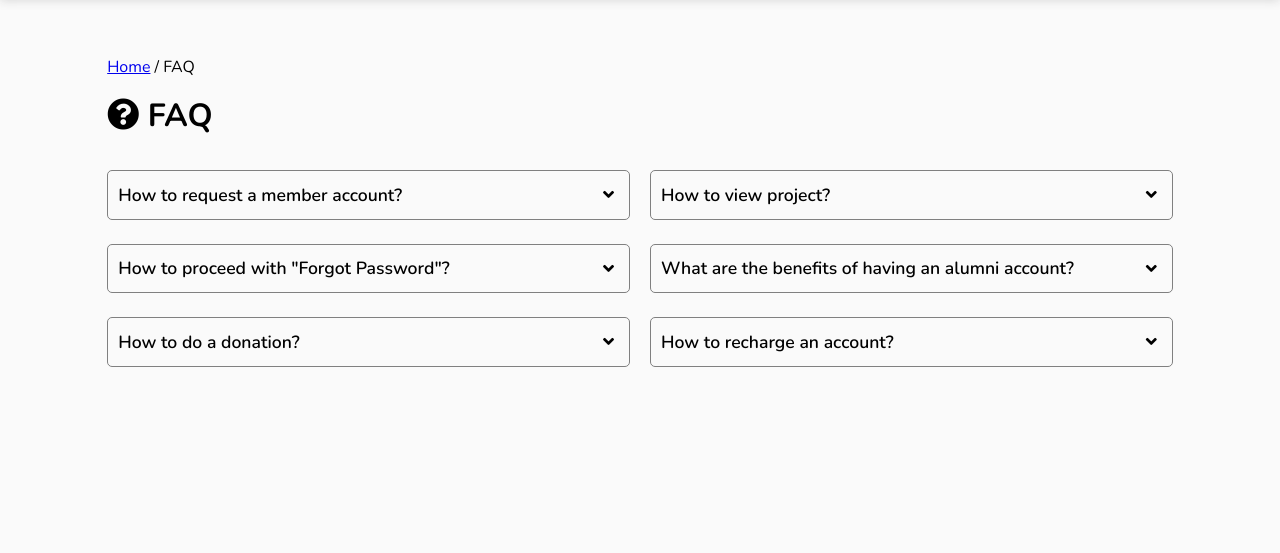
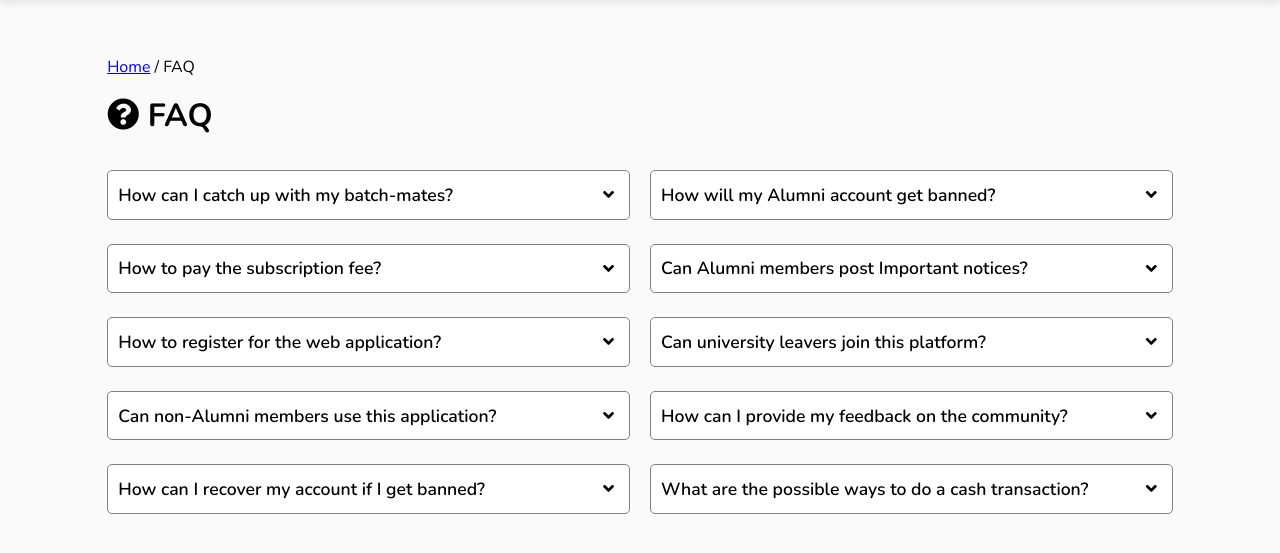
Before and after one commit to IsuruVihan/UCSC_Alumni_Diaries, a PHP site: page /faq.php in a window 1280 px wide. Shown: the part 70-623 px from the top of the page. Run offline with PHP 8.4, Linux system fonts and the light colour scheme; some libraries are stand-ins or nearby versions.

Commit message:
FAQ UI/UX done

```diff
--- a/assets/styles/faq.css
+++ b/assets/styles/faq.css
@@ -57,6 +57,7 @@
     transition: all ease-in-out 0.5s;
     display: flex;
     flex-direction: column;
+    background: white;
 }
 
 .question:hover {
--- a/pages/faq.php
+++ b/pages/faq.php
@@ -13,55 +13,104 @@
     </p>
 </div>
 <div class='faq'>
-	<div class='column-1'>
+    <div class='column-1'>
         <div class='question'>
             <div class='header'>
-                How to request a member account?
+                How can I catch up with my batch-mates?
                 <i class='fas fa-angle-down dropdown-icon' id='icon-1' onclick="showHide('1')"></i>
             </div>
             <div class='answer' id='ans-1'>
+                You can join your batch chat group using the link in your chat group.
             </div>
         </div>
         <div class='question'>
             <div class='header'>
-                How to proceed with "Forgot Password"?
+                How to pay the subscription fee?
                 <i class='fas fa-angle-down dropdown-icon' id='icon-2' onclick="showHide('2')"></i>
             </div>
             <div class='answer' id='ans-2'>
+                You can choose your subscription plan as monthly or annually according your preference and you are able
+                to pay it via pay here or another payment mechanism.
             </div>
         </div>
         <div class='question'>
             <div class='header'>
-                How to do a donation?
+                How to register for the web application?
                 <i class='fas fa-angle-down dropdown-icon' id='icon-3' onclick="showHide('3')"></i>
             </div>
             <div class='answer' id='ans-3'>
+                In order to register for the web application you are required to fill the the sign-in form and request
+                permission from the UCSC Alumni Top Board. The top board will check your application according to
+                specific eligibility criteria and inform you the approval or rejection through the email you provided.
+            </div>
+        </div>
+        <div class='question'>
+            <div class='header'>
+                Can non-Alumni members use this application?
+                <i class='fas fa-angle-down dropdown-icon' id='icon-4' onclick="showHide('4')"></i>
+            </div>
+            <div class='answer' id='ans-4'>
+                No, This application is a community platform designed only for UCSC Alumni association. But still you
+                can donate for the association as well as for the projects carried out by the association.
+            </div>
+        </div>
+        <div class='question'>
+            <div class='header'>
+                How can I recover my account if I get banned?
+                <i class='fas fa-angle-down dropdown-icon' id='icon-5' onclick="showHide('5')"></i>
+            </div>
+            <div class='answer' id='ans-5'>
+                You can contact one of the top board members to clarify the reason behind the banning and if you have
+                not violated any of the rules they will unban your account.
             </div>
         </div>
     </div>
     <div class='column-2'>
         <div class='question'>
             <div class='header'>
-                How to view project?
-                <i class='fas fa-angle-down dropdown-icon' id='icon-4' onclick="showHide('4')"></i>
+                How will my Alumni account get banned?
+                <i class='fas fa-angle-down dropdown-icon' id='icon-6' onclick="showHide('6')"></i>
             </div>
-            <div class='answer' id='ans-4'>
+            <div class='answer' id='ans-6'>
+                The Top Board members have the rights to ban your Alumni account if you violate any of the rules of the
+                association, if you misbehave within the platform and post abusive content.
             </div>
         </div>
         <div class='question'>
             <div class='header'>
-                What are the benefits of having an alumni account?
-                <i class='fas fa-angle-down dropdown-icon' id='icon-5' onclick="showHide('5')"></i>
+                Can Alumni members post Important notices?
+                <i class='fas fa-angle-down dropdown-icon' id='icon-7' onclick="showHide('7')"></i>
             </div>
-            <div class='answer' id='ans-5'>
+            <div class='answer' id='ans-7'>
+                No, only the Top Board members are able to post important notices on the wall.
             </div>
         </div>
         <div class='question'>
             <div class='header'>
-                How to recharge an account?
-                <i class='fas fa-angle-down dropdown-icon' id='icon-6' onclick="showHide('6')"></i>
+                Can university leavers join this platform?
+                <i class='fas fa-angle-down dropdown-icon' id='icon-8' onclick="showHide('8')"></i>
             </div>
-            <div class='answer' id='ans-6'>
+            <div class='answer' id='ans-8'>
+                Yes, Any Alumni member is eligible to join the platform even though they have already graduated.
+            </div>
+        </div>
+        <div class='question'>
+            <div class='header'>
+                How can I provide my feedback on the community?
+                <i class='fas fa-angle-down dropdown-icon' id='icon-9' onclick="showHide('9')"></i>
+            </div>
+            <div class='answer' id='ans-9'>
+                You can provide any feedbacks or suggestions in the suggestions section.we welcome and value all the
+                feedbacks in order make the best community.
+            </div>
+        </div>
+        <div class='question'>
+            <div class='header'>
+                What are the possible ways to do a cash transaction?
+                <i class='fas fa-angle-down dropdown-icon' id='icon-10' onclick="showHide('10')"></i>
+            </div>
+            <div class='answer' id='ans-10'>
+                Both bank payments (including internet banking), and PayHere money transactions are allowed.
             </div>
         </div>
     </div>
```
